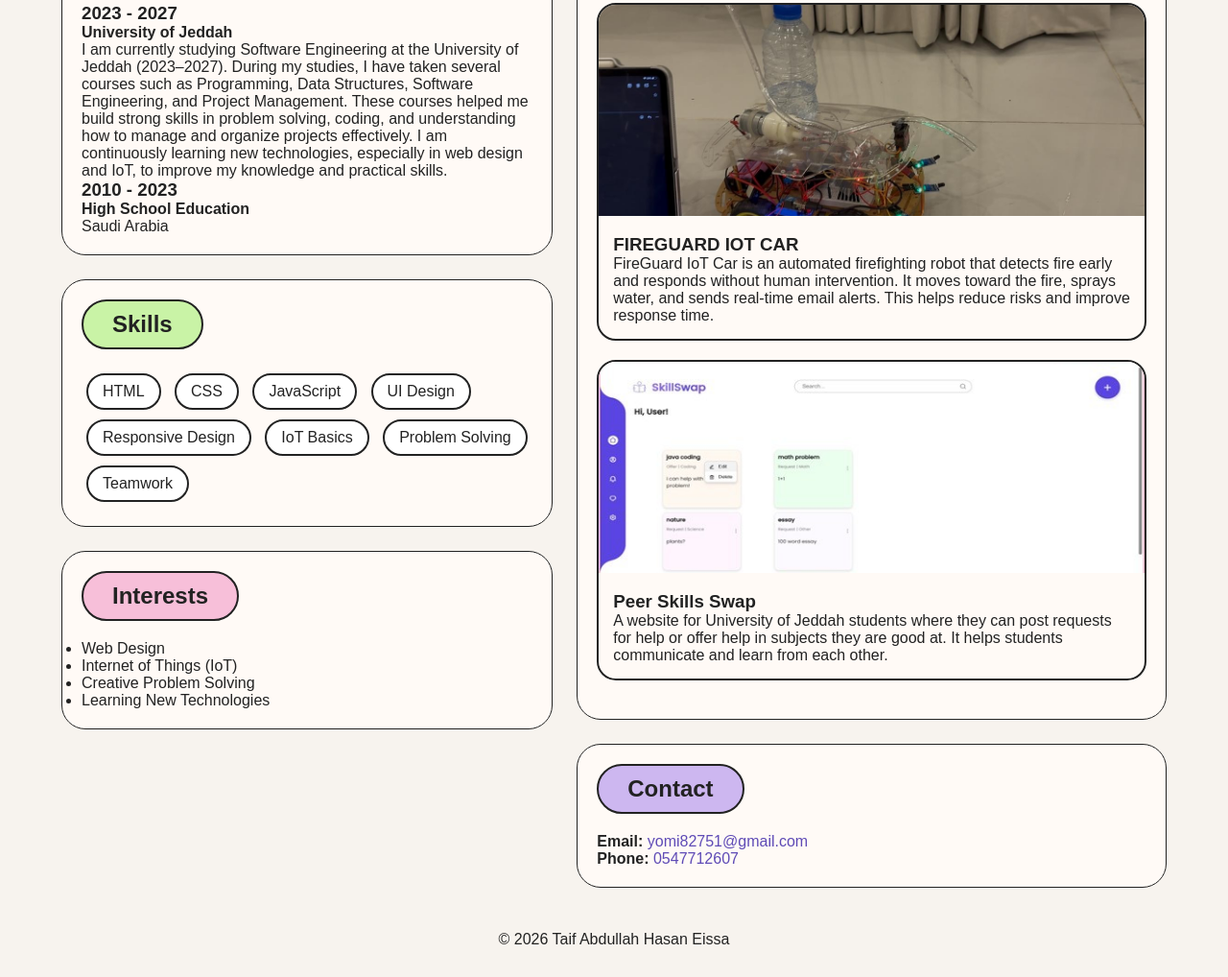
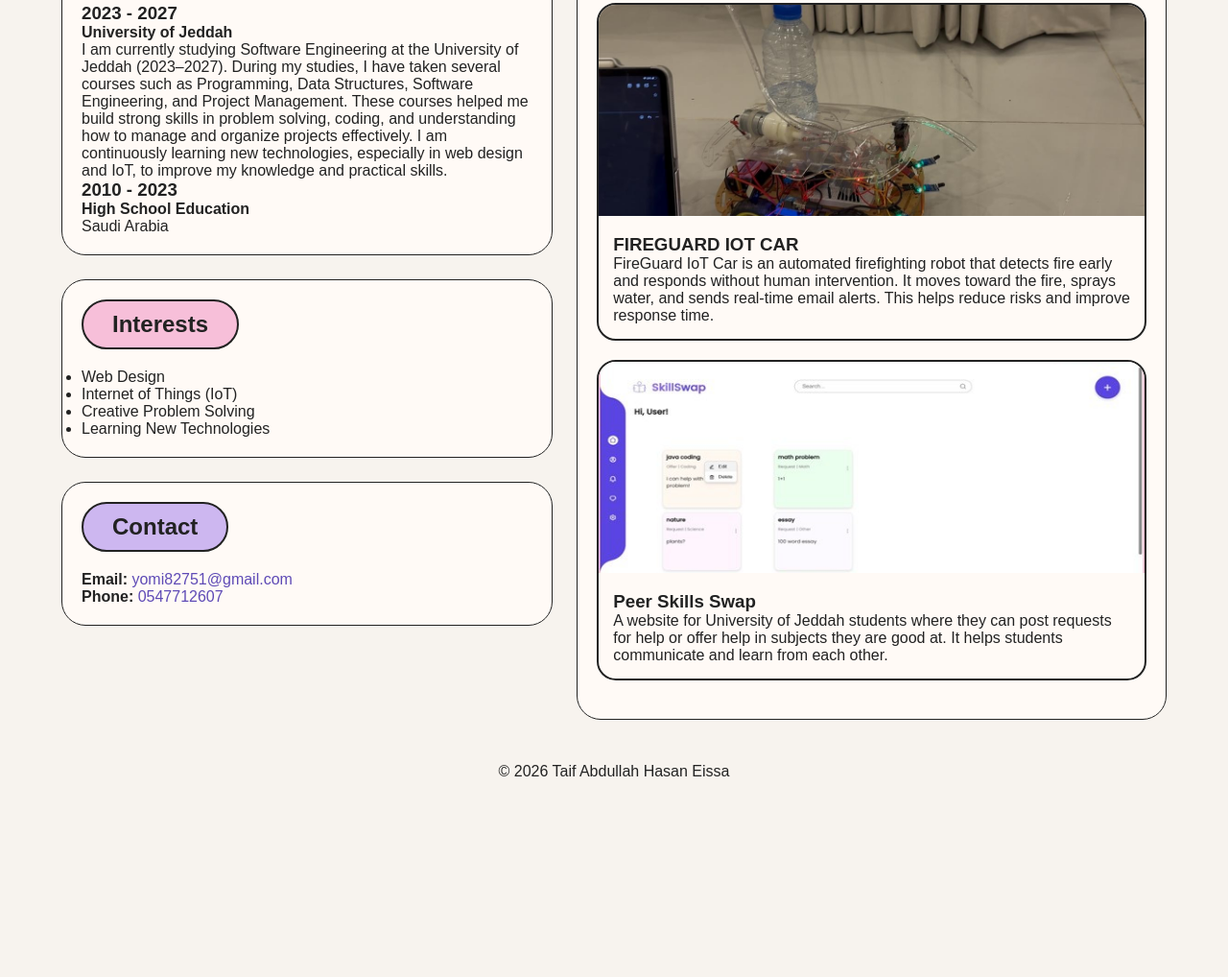
Before and after one commit to TaifEissa/personal-resume, a plain HTML site: page index.html in a window 1280 px wide. Shown: the part 310-1328 px from the top of the page at 96% size. After the commit the page ends 1153 px from the top, so only its background shows below. Drawn offline with Linux system fonts and the light colour scheme.

Commit message:
Update index.html

```diff
--- a/index.html
+++ b/index.html
@@ -50,20 +50,6 @@
             </section>
 
             <section class="section-card">
-                <h2 class="section-title green">Skills</h2>
-                <div class="skills-list">
-                    <span>HTML</span>
-                    <span>CSS</span>
-                    <span>JavaScript</span>
-                    <span>UI Design</span>
-                    <span>Responsive Design</span>
-                    <span>IoT Basics</span>
-                    <span>Problem Solving</span>
-                    <span>Teamwork</span>
-                </div>
-            </section>
-
-            <section class="section-card">
                 <h2 class="section-title pink">Interests</h2>
                 <ul class="interest-list">
                     <li>Web Design</li>
@@ -71,6 +57,18 @@
                     <li>Creative Problem Solving</li>
                     <li>Learning New Technologies</li>
                 </ul>
+            </section>
+
+            <section class="section-card">
+                <h2 class="section-title purple">Contact</h2>
+                <div class="contact-box">
+                    <p><strong>Email:</strong>
+                        <a href="mailto:yomi82751@gmail.com">yomi82751@gmail.com</a>
+                    </p>
+                    <p><strong>Phone:</strong>
+                        <a href="tel:0547712607">0547712607</a>
+                    </p>
+                </div>
             </section>
 
         </div>
@@ -105,18 +103,6 @@
 
             </section>
 
-            <section class="section-card">
-                <h2 class="section-title purple">Contact</h2>
-                <div class="contact-box">
-                    <p><strong>Email:</strong>
-                        <a href="mailto:yomi82751@gmail.com">yomi82751@gmail.com</a>
-                    </p>
-                    <p><strong>Phone:</strong>
-                        <a href="tel:0547712607">0547712607</a>
-                    </p>
-                </div>
-            </section>
-
         </div>
 
     </main>
```
